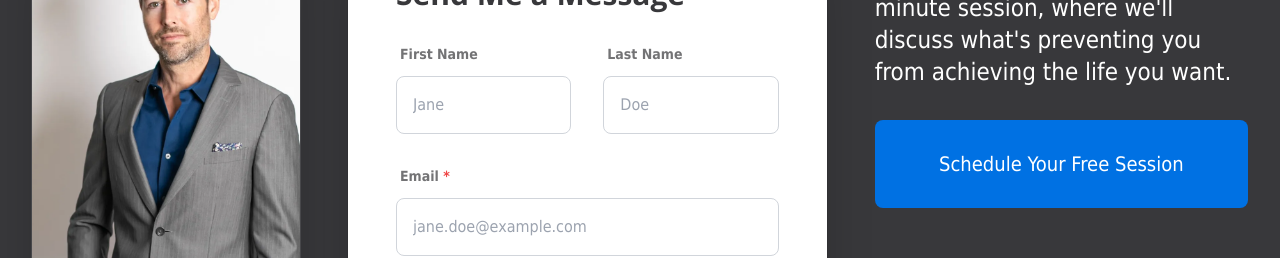
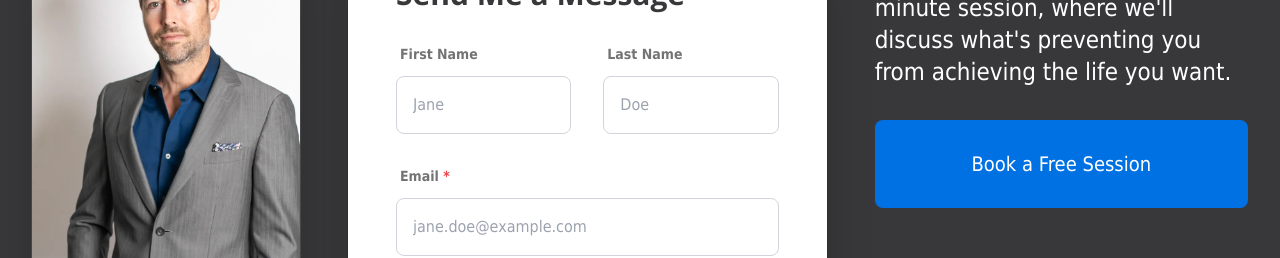
Before and after one commit to michaelzick/michaelzick.com, a Next.js app: page /contact in a window 1280 px wide. Shown: the part 1000-1258 px from the top of the page. Built offline with nearby package versions, Linux system fonts and the light colour scheme; no server answers.

Commit message:
feat: Update free session button text from "Schedule Your Free Session" to "Book a Free Session".

```diff
--- a/app/contact/ContactContent.tsx
+++ b/app/contact/ContactContent.tsx
@@ -54,7 +54,7 @@ export default function ContactContent() {
                 rel="noopener noreferrer"
                 className="btn !w-full text-lg lg:text-xl text-center !px-6"
               >
-                Schedule Your Free Session
+                Book a Free Session
               </a>
             </div>
 
--- a/components/questionnaire/QuestionnaireAnalysis.tsx
+++ b/components/questionnaire/QuestionnaireAnalysis.tsx
@@ -27,7 +27,7 @@ export default function QuestionnaireAnalysis({ analysis, cardRef }: Questionnai
             rel="noopener noreferrer"
             className="btn text-xl whitespace-nowrap"
           >
-            Schedule Your Free Session
+            Book a Free Session
           </a>
           <Link
             href="/contact"
```
